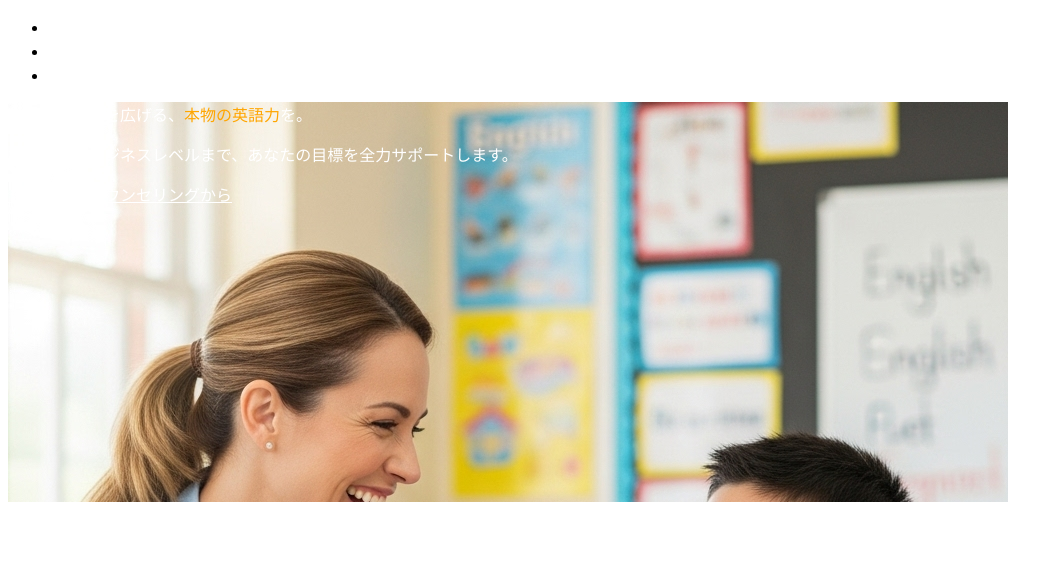
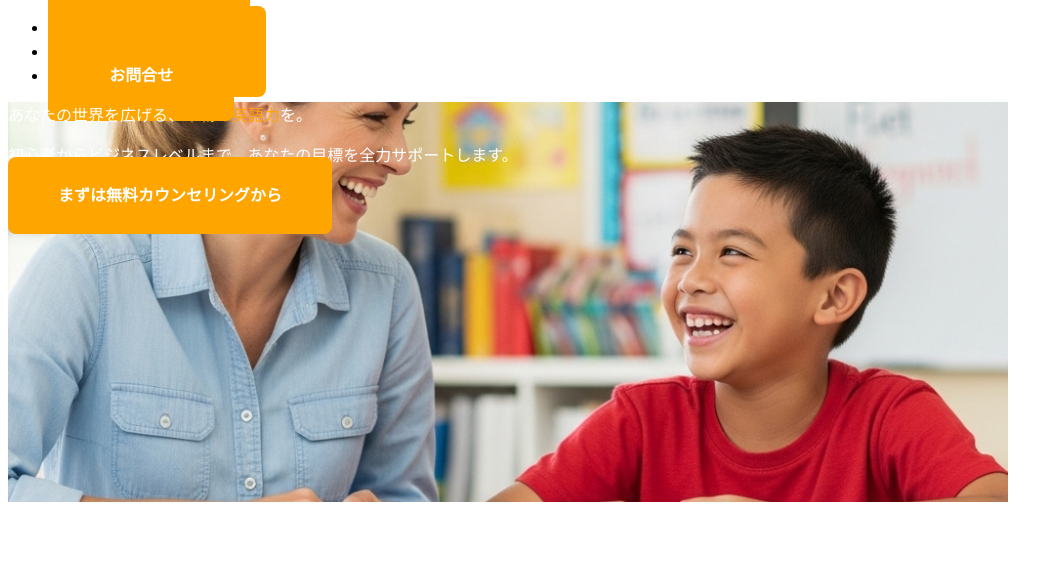
Before and after one commit to Dyna-Rise/0806Practice, a plain HTML site: page index.html in a window 1280 px wide. Shown: the part 218-800 px from the top of the page, without its empty margins (0-1063 px from the left). Drawn offline with Linux system fonts and the light colour scheme.

Commit message:
メインビジュアルのデザイン（背景写真・aのデザイン）

```diff
--- a/css/style.css
+++ b/css/style.css
@@ -3,8 +3,12 @@ span{
 }
 
 section{
-    background-color:yellow;
+    /* background-color:yellow; */
     background-image: url("../images/main-visual.png");
+    background-repeat: no-repeat;
+    background-size: cover;
+    /* ポジション 左右 上下 */
+    background-position: center center;
     /* 高さ */
     height: 400px;
     /* 幅 */
@@ -22,4 +26,14 @@ p{
 
 a{
     color: white;
+    /* 背景色をオレンジ */
+    background-color: orange;
+    /* 下線を無くす */
+    text-decoration: none;
+    /* 太字 */
+    font-weight: bold;
+    /* 内側の余白 */
+    padding:3% 5%; /*上下 左右*/
+    /* 角の丸み 左上 右上 右下 左下*/
+    border-radius: 8px;
 }
```
